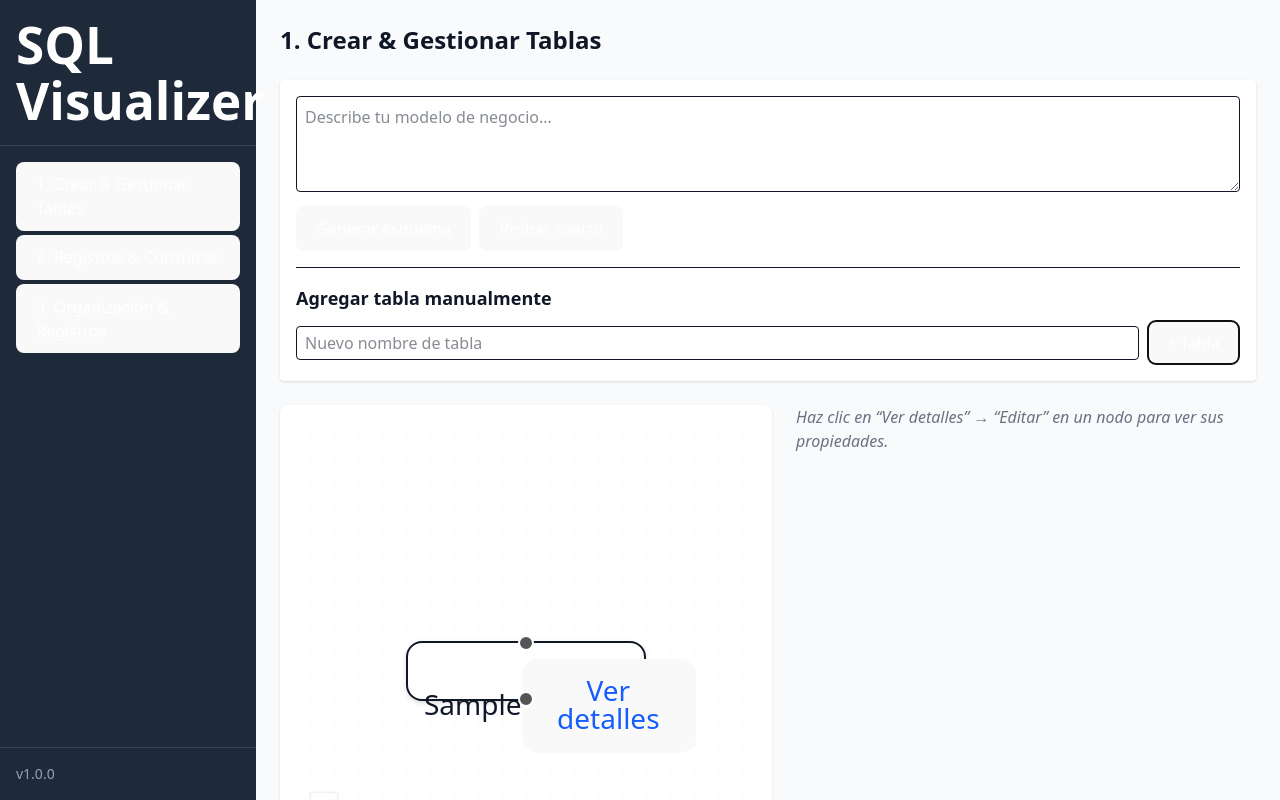
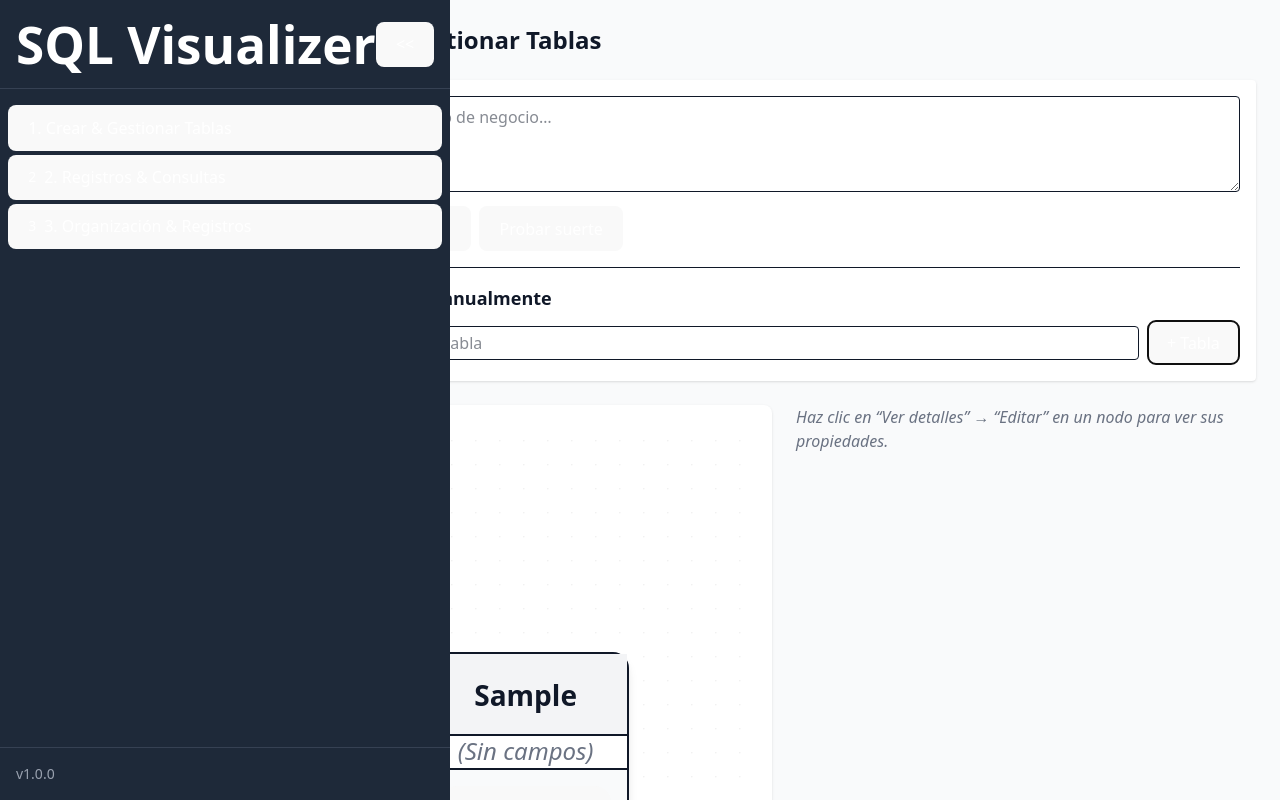
Before and after one commit to JesusOsorioJ/sqlproject, a React (Vite) app: page / in a window 1280 px wide. Both pictures are taken after typing "Sample" into the empty fields and a click on the button "+ Tabla". Built offline with nearby package versions, Linux system fonts and the light colour scheme.

Commit message:
Ajustar React Flow

```diff
--- a/package.json
+++ b/package.json
@@ -11,6 +11,7 @@
   },
   "dependencies": {
     "@tailwindcss/vite": "^4.1.7",
+    "dagre": "^0.8.5",
     "react": "^18.3.1",
     "react-dom": "^18.3.1",
     "react-flow-renderer": "^10.3.17",
@@ -20,6 +21,7 @@
   },
   "devDependencies": {
     "@eslint/js": "^9.25.0",
+    "@types/dagre": "^0.7.52",
     "@types/react": "^19.1.2",
     "@types/react-dom": "^19.1.2",
     "@types/react-table": "^7.7.20",
--- a/src/components/Diagram.tsx
+++ b/src/components/Diagram.tsx
@@ -1,22 +1,17 @@
 // src/components/Diagram.tsx
-import React, { useMemo, useState } from "react";
+
+import React, { useMemo, useCallback, useState, useEffect } from "react";
 import ReactFlow, {
   Background,
   Controls,
-  useNodesState,
-  useEdgesState,
+  applyNodeChanges,
+  applyEdgeChanges,
   type Node,
   type Edge,
-  ConnectionMode,
-  MarkerType,
+  ConnectionLineType,
 } from "react-flow-renderer";
-import type { NodeTypes } from "react-flow-renderer";
-import {
-  useSchema,
-  type TableDef,
-  type Relationship,
-} from "../contexts/SchemaContext";
-
+import dagre from "dagre";
+import { useSchema, type TableDef, type Relationship } from "../contexts/SchemaContext";
 import TableNode from "./TableNode";
 
 interface DiagramProps {
@@ -24,98 +19,115 @@ interface DiagramProps {
   onTableSelect: (tableName: string) => void;
 }
 
-export default function Diagram({
-  className,
-  onTableSelect,
-}: DiagramProps) {
-  const { fullState, loading, removeRelationship } = useSchema();
+// Tamaño fijo para cada nodo a la hora de calcular layout
+const NODE_WIDTH = 250;
+const NODE_HEIGHT = 300; // este valor puedes ajustarlo a tu gusto
 
-  const [nodes, setNodes, onNodesChange] = useNodesState<Node[]>([]);
-  const [edges, setEdges, onEdgesChange] = useEdgesState<Edge[]>([]);
+// Instancia de dagre para calcular posiciones
+const dagreGraph = new dagre.graphlib.Graph();
+dagreGraph.setDefaultEdgeLabel(() => ({}));
 
-  const [expandedNodes, setExpandedNodes] = useState<Set<string>>(new Set());
+// Definimos nodeTypes fuera del componente para que la referencia sea estable
+const nodeTypes = { tableNode: TableNode };
 
-  const toggleExpand = (tableName: string) => {
-    setExpandedNodes((prev) => {
-      const copy = new Set(prev);
-      if (copy.has(tableName)) copy.delete(tableName);
-      else copy.add(tableName);
-      return copy;
+export default function Diagram({ className, onTableSelect }: DiagramProps) {
+  const { fullState, loading } = useSchema();
+
+  // --------------------------------------------------------
+  // 1) Función para obtener posiciones (layout) de nodos y edges
+  // --------------------------------------------------------
+  const getLayoutedElements = useCallback(
+    (tables: TableDef[], relationships: Relationship[]) => {
+      // Reiniciamos el grafo de dagre
+      dagreGraph.setGraph({ rankdir: "LR", marginx: 250, marginy: 250 });
+      dagreGraph.setDefaultEdgeLabel(() => ({}));
+
+      // 1. Añadimos cada tabla como nodo a dagre
+      tables.forEach((table) => {
+        dagreGraph.setNode(table.name, { width: NODE_WIDTH, height: NODE_HEIGHT });
       });
-  };
 
-  useMemo(() => {
-    if (!fullState || loading) return;
+      // 2. Añadimos cada relación como arista a dagre
+      relationships.forEach((rel) => {
+        dagreGraph.setEdge(rel.sourceTable, rel.targetTable);
+      });
 
-    const newNodes: Node[] = fullState.schema.tables.map(
-      (table: TableDef, idx: number) => ({
+      // 3. Ejecutamos el layout
+      dagre.layout(dagreGraph);
+
+      // 4. Extraemos posiciones para nodos
+      const positionedNodes: Node[] = tables.map((table: TableDef) => {
+        const nodeWithPosition = dagreGraph.node(table.name)!;
+        return {
           id: table.name,
           type: "tableNode",
-        position: { x: 220 * idx, y: 20 },
+          position: {
+            x: nodeWithPosition.x - NODE_WIDTH / 2,
+            y: nodeWithPosition.y - NODE_HEIGHT / 2,
+          },
+          draggable: true,
           data: {
             tableName: table.name,
             fields: table.fields,
             onOpenEditor: onTableSelect,
-          isExpanded: expandedNodes.has(table.name),
-          toggleExpand,
-          closeEditor: () => onTableSelect(""),
           },
-      })
-    );
+        };
+      });
 
-    const newEdges: Edge[] = fullState.schema.relationships.map(
-      (rel: Relationship, idx: number) => ({
+      // 5. Creamos aristas (edges) con sus respectivos handles
+      const positionedEdges: Edge[] = relationships.map((rel, idx) => ({
         id: `rel-${idx}`,
         source: rel.sourceTable,
         sourceHandle: `source__${rel.sourceTable}__${rel.sourceField}`,
         target: rel.targetTable,
         targetHandle: `target__${rel.targetTable}__${rel.targetField}`,
-        label: `${rel.sourceField}→${rel.targetField} (${rel.cardinality})`,
+        label: `${rel.sourceField} → ${rel.targetField} (${rel.cardinality})`,
         type: "smoothstep",
         animated: false,
-        style: { stroke: "#555", strokeWidth: 1.5 },
+        style: { stroke: "#555", strokeWidth: 1.2 },
         labelBgStyle: { fill: "#fff", fillOpacity: 0.8, padding: "2px" },
-        markerEnd: {
-          type: MarkerType.ArrowClosed,
-          color: "#555",
+      }));
+
+      return { nodes: positionedNodes, edges: positionedEdges };
     },
-      })
+    [onTableSelect]
   );
 
-    setNodes(newNodes);
-    setEdges(newEdges);
-  }, [
-    fullState?.schema.tables,
-    fullState?.schema.relationships,
-    loading,
-    expandedNodes,
-    onTableSelect,
-    setNodes,
-    setEdges,
-  ]);
+  // --------------------------------------------------------
+  // 2) Memoizar nodos y aristas tras cambios en el esquema
+  // --------------------------------------------------------
+  const { nodes: layoutedNodes, edges: layoutedEdges } = useMemo(() => {
+    if (!fullState || loading) return { nodes: [], edges: [] };
+    return getLayoutedElements(fullState.schema.tables, fullState.schema.relationships);
+  }, [fullState, loading, getLayoutedElements]);
 
-  const nodeTypes: NodeTypes = useMemo(
-    () => ({
-      tableNode: TableNode,
-    }),
+  // Estados internos para manejar arrastrar/nodos y aristas
+  const [nodes, setNodes] = useState<Node[]>(layoutedNodes);
+  const [edges, setEdges] = useState<Edge[]>(layoutedEdges);
+
+  // Cuando el esquema cambie, sincronizamos los estados internos
+  useEffect(() => {
+    setNodes(layoutedNodes);
+    setEdges(layoutedEdges);
+  }, [layoutedNodes, layoutedEdges]);
+
+  // --------------------------------------------------------
+  // 3) Callbacks para que ReactFlow maneje movimiento de nodos y aristas
+  // --------------------------------------------------------
+  const onNodesChange = useCallback(
+    (changes) => setNodes((nds) => applyNodeChanges(changes, nds)),
+    []
+  );
+  const onEdgesChange = useCallback(
+    (changes) => setEdges((eds) => applyEdgeChanges(changes, eds)),
     []
   );
 
-  const onEdgeDoubleClick = (_evt: React.MouseEvent, edge: Edge) => {
-    if (!fullState) return;
-    const idx = fullState.schema.relationships.findIndex(
-      (rel) =>
-        rel.sourceTable === edge.source &&
-        rel.targetTable === edge.target &&
-        `${rel.sourceField}→${rel.targetField} (${rel.cardinality})` === edge.label
-    );
-    if (idx >= 0) {
-      removeRelationship(idx);
-    }
-  };
-
+  // --------------------------------------------------------
+  // 4) Render
+  // --------------------------------------------------------
   return (
-    <div className={className} style={{ width: "100%", height: "500px" }}>
+    <div className={className} style={{ width: "100%", height: "700px" }}>
       {loading || !fullState ? (
         <p>Cargando esquema…</p>
       ) : fullState.schema.tables.length === 0 ? (
@@ -126,9 +138,15 @@ export default function Diagram({
           edges={edges}
           onNodesChange={onNodesChange}
           onEdgesChange={onEdgesChange}
-          onEdgeDoubleClick={onEdgeDoubleClick}
           fitView
-          connectionMode={ConnectionMode.Loose}
+          panOnScroll
+          zoomOnScroll
+          zoomOnPinch
+          panOnDrag
+          connectionLineType={ConnectionLineType.SmoothStep}
+          nodesDraggable={true}
+          nodesConnectable={true}
+          deleteKeyCode={46}
           nodeTypes={nodeTypes}
         >
           <Background color="#eee" gap={12} />
--- a/src/components/Sidebar.tsx
+++ b/src/components/Sidebar.tsx
@@ -1,7 +1,5 @@
-// src/components/Sidebar.tsx
-import React from 'react';
+import React, { useState } from 'react';
 
-// Definimos las keys válidas para los módulos
 export type ModuleKey = 'schema' | 'data-query' | 'overview';
 
 interface SidebarProps {
@@ -10,50 +8,69 @@ interface SidebarProps {
 }
 
 const Sidebar: React.FC<SidebarProps> = ({ selected, onSelect }) => {
+  const [isCollapsed, setIsCollapsed] = useState(false);
+  const toggleCollapse = () => setIsCollapsed((prev) => !prev);
+
   return (
-    <nav className="fixed top-0 left-0 bottom-0 w-64 bg-gray-800 text-white flex flex-col">
-      {/* Título */}
-      <div className="p-4 border-b border-gray-700">
-        <h1 className="text-xl font-bold">SQL Visualizer</h1>
+    <nav
+      className={`fixed top-0 left-0 bottom-0 bg-gray-800 text-white flex flex-col overflow-hidden transition-all duration-300 ease-in-out w-fit`}
+      style={{ zIndex: 50 }}
+    >
+      {/* Header con botón para colapsar/expandir */}
+      <div className="p-4 flex justify-between items-center border-b border-gray-700 w-full">
+        {!isCollapsed && <h1 className="text-xl font-bold">SQL Visualizer</h1>}
+        <button
+          onClick={toggleCollapse}
+          className="p-2 rounded bg-gray-700 hover:bg-gray-600 text-white"
+          title={isCollapsed ? 'Expandir' : 'Colapsar'}
+        >
+          {isCollapsed ? (
+            <span className="material-icons">{`>>`}</span>
+          ) : (
+            <span className="material-icons">{`<<`}</span>
+          )}
+        </button>
       </div>
 
-      {/* ——— Módulos ——— */}
-      <ul className="p-4 space-y-1 flex-1 overflow-y-auto">
+      {/* Menú de navegación */}
+      <ul className="flex-1 px-2 py-4 space-y-1 text-center">
         <li>
           <button
-            className={`w-full text-left px-3 py-2 rounded-md ${
+            className={`w-full text-left px-3 py-2 rounded-md flex items-center space-x-2 ${
               selected === 'schema' ? 'bg-gray-700 font-semibold' : 'hover:bg-gray-700'
             }`}
             onClick={() => onSelect('schema')}
           >
-            1. Crear & Gestionar Tablas
+            <span>{!isCollapsed ? "1. Crear & Gestionar Tablas" : "1"}</span>
           </button>
         </li>
         <li>
           <button
-            className={`w-full text-left px-3 py-2 rounded-md ${
+            className={`w-full text-left px-3 py-2 rounded-md flex items-center space-x-2 ${
               selected === 'data-query' ? 'bg-gray-700 font-semibold' : 'hover:bg-gray-700'
             }`}
             onClick={() => onSelect('data-query')}
           >
-            2. Registros & Consultas
+            <span className="material-icons text-sm">2</span>
+            {!isCollapsed && <span>2. Registros & Consultas</span>}
           </button>
         </li>
         <li>
           <button
-            className={`w-full text-left px-3 py-2 rounded-md ${
+            className={`w-full text-left px-3 py-2 rounded-md flex items-center space-x-2 ${
               selected === 'overview' ? 'bg-gray-700 font-semibold' : 'hover:bg-gray-700'
             }`}
             onClick={() => onSelect('overview')}
           >
-            3. Organización & Registros
+            <span className="material-icons text-sm">3</span>
+            {!isCollapsed && <span>3. Organización & Registros</span>}
           </button>
         </li>
       </ul>
 
-      {/* Pie de barra lateral */}
+      {/* Pie de página */}
       <div className="px-4 py-4 border-t border-gray-700">
-        <p className="text-sm text-gray-400">v1.0.0</p>
+        {!isCollapsed && <p className="text-sm text-gray-400">v1.0.0</p>}
       </div>
     </nav>
   );
--- a/src/components/TableNode.tsx
+++ b/src/components/TableNode.tsx
@@ -1,4 +1,5 @@
 // src/components/TableNode.tsx
+
 import React from "react";
 import { Handle, Position, type NodeProps } from "react-flow-renderer";
 import type { FieldDef } from "../contexts/SchemaContext";
@@ -7,51 +8,43 @@ interface TableNodeData {
   tableName: string;
   fields: FieldDef[];
   onOpenEditor: (tableName: string) => void;
-  isExpanded: boolean;
-  toggleExpand: (tableName: string) => void;
-  closeEditor: () => void;
 }
 
+const NODE_WIDTH = 200;
+const NODE_HEIGHT = 200;
+
 const TableNode: React.FC<NodeProps<TableNodeData>> = ({ data }) => {
-  const {
-    tableName,
-    fields,
-    onOpenEditor,
-    isExpanded,
-    toggleExpand,
-    closeEditor,
-  } = data;
+  const { tableName, fields, onOpenEditor } = data;
 
-  // Altura base del nodo (título + paddings)
-  const baseHeight = 30;
-  // Altura de cada campo en modo expandido
-  const fieldHeight = 20;
-  // Calculamos la altura total
-  const nodeHeight = isExpanded
-    ? baseHeight + fields.length * fieldHeight
-    : baseHeight;
-
-  // Handler para “Ver detalles” / “Cerrar”
-  const handleToggle = () => {
-    if (isExpanded) {
-      closeEditor(); // cierra el panel de propiedades
-    }
-    toggleExpand(tableName);
-  };
+  // Calculamos posiciones verticales uniformes, dejando padding superior e inferior
+  const totalSlots = fields.length + 1; // espacio superior e inferior
+  const step = NODE_HEIGHT / totalSlots;
 
   return (
     <div
-      className="border rounded-lg bg-white shadow-sm font-sans text-sm relative"
+      className="border rounded-lg bg-white shadow-md"
       style={{
-        width: isExpanded ? 200 : 120,
-        height: nodeHeight,
+        // width: NODE_WIDTH,
+        // height: NODE_HEIGHT,
+        display: "flex",
+        flexDirection: "column",
       }}
     >
-      {/* Si está expandido, renderizamos un Handle target y source por cada campo */}
-      {isExpanded &&
+      {/* Nombre de la tabla */}
+      <div className="p-2 bg-gray-100 border-b text-center">
+        <span className="font-semibold text-sm">{tableName}</span>
+      </div>
+
+      {/* Lista de campos */}
+      <div className="flex-1 overflow-hidden">
+        {fields.length === 0 ? (
+          <div className="h-full flex items-center justify-center">
+            <p className="text-xs italic text-gray-500">(Sin campos)</p>
+          </div>
+        ) : (
           fields.map((f, idx) => {
-          // Calculamos desplazamiento vertical para cada campo
-          const topPosition = baseHeight + idx * fieldHeight + 4;
+            const yPos = step * (idx + 1);
+
             return (
               <React.Fragment key={f.name}>
                 <Handle
@@ -59,76 +52,33 @@ const TableNode: React.FC<NodeProps<TableNodeData>> = ({ data }) => {
                   position={Position.Left}
                   id={`target__${tableName}__${f.name}`}
                   style={{
-                  top: topPosition,
+                    top: yPos,
                     background: "#555",
                     width: 8,
                     height: 8,
+                    borderRadius: 4,
                   }}
                 />
+
                 <Handle
                   type="source"
                   position={Position.Right}
                   id={`source__${tableName}__${f.name}`}
                   style={{
-                  top: topPosition,
+                    top: yPos,
                     background: "#555",
                     width: 8,
                     height: 8,
+                    borderRadius: 4,
                   }}
                 />
-            </React.Fragment>
-          );
-        })}
 
-      {/* Si está colapsado, usamos un único handle arriba y abajo */}
-      {!isExpanded && (
-        <>
-          <Handle
-            type="target"
-            position={Position.Top}
-            style={{
-              background: "#555",
-              width: 8,
-              height: 8,
-            }}
-          />
-          <Handle
-            type="source"
-            position={Position.Bottom}
-            style={{
-              background: "#555",
-              width: 8,
-              height: 8,
-            }}
-          />
-        </>
-      )}
-
-      {/* Contenido del nodo */}
-      <div className="p-2">
-        <div className="flex justify-between items-center mb-1">
-          <span className="font-medium">{tableName}</span>
-          <button
-            onClick={handleToggle}
-            className="text-xs text-blue-600 hover:underline"
-            style={{ lineHeight: 1 }}
+                {/* Etiqueta del campo */}
+                <div
+                  className="text-xs px-2 flex items-center"
+                  style={{ height: step, marginTop: 0 }}
                 >
-            {isExpanded ? "Cerrar" : "Ver detalles"}
-          </button>
-        </div>
-
-        {isExpanded && (
-          <div className="space-y-1">
-            <div className="overflow-y-auto max-h-32">
-              {fields.length === 0 ? (
-                <p className="text-xs text-gray-500 italic">(Sin campos)</p>
-              ) : (
-                fields.map((f) => (
-                  <div
-                    key={f.name}
-                    className="flex justify-between items-center text-xs"
-                  >
-                    <span>
+                  <span className="truncate">
                     {f.name}{" "}
                     <span className="text-gray-500">
                       ({f.type}
@@ -136,18 +86,19 @@ const TableNode: React.FC<NodeProps<TableNodeData>> = ({ data }) => {
                     </span>
                   </span>
                 </div>
-                ))
+              </React.Fragment>
+            );
+          })
         )}
       </div>
 
+      <div className="p-2 bg-gray-50 border-t">
         <button
           onClick={() => onOpenEditor(tableName)}
-              className="mt-2 w-full px-2 py-1 bg-green-600 text-white rounded text-xs hover:bg-green-700"
+          className="w-full px-2 py-1 bg-green-600 text-white rounded text-xs hover:bg-green-700"
         >
           Editar
         </button>
-          </div>
-        )}
       </div>
     </div>
   );
```
Also changed, not shown: 1 other file (tests, documents, lock files or other folders). Lines whose indentation alone changed are shown as unchanged.
